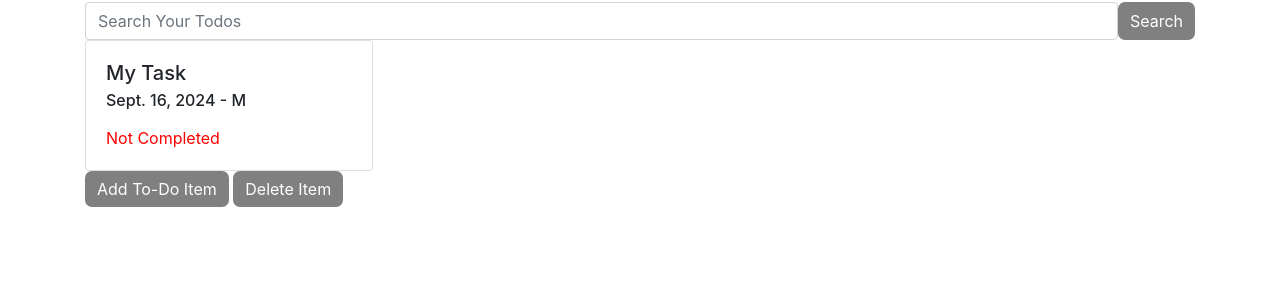
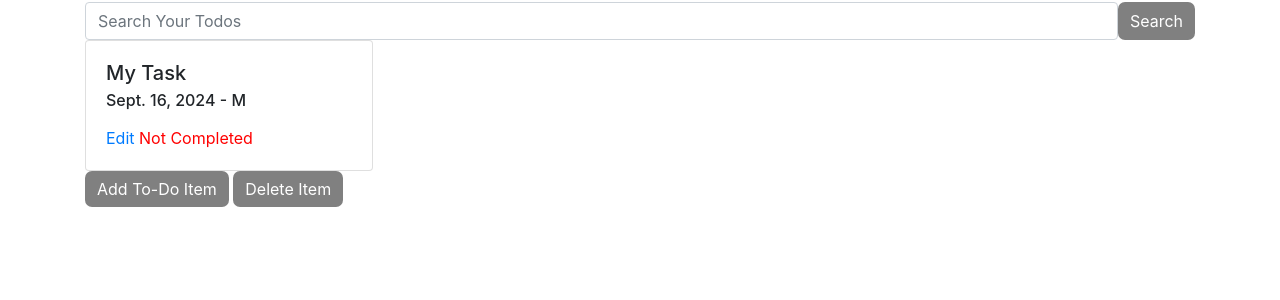
Before and after one commit to RSO1999/mini-project-task-management, a Django app: page /todo-page in a window 1280 px wide. Shown: the part 174-474 px from the top of the page. Run offline with Django 5.2, Linux system fonts and the light colour scheme; a user stored in the database is signed in; data comes from the database, SQL or seed files in the repository; some libraries are stand-ins or nearby versions.

Commit message:
fixed edit button

```diff
--- a/miniproject1/todolist5/templates/todo_page.html
+++ b/miniproject1/todolist5/templates/todo_page.html
@@ -23,6 +23,8 @@
                     <h5 class="card-title">{{ todo.title }}</h5>
                     <h6 class="card-subtitle mb-2 text-body-secondary">{{todo.due_date}} - {{todo.priority}}</h6>
                     <p class="card-text">{{ todo.description }}</p>
+                    <a href="{% url 'edit_todo' todo.id %}">Edit</a>
+                    <!--added edit button-->
                     {% if todo.completed %}
                         <span style="color: green;">Completed</span>
                     {% else %}
```
Also changed, not shown: miniproject1/todolist5/urls.py (+6 -4 lines), miniproject1/todolist5/views.py (+13 -4 lines).
